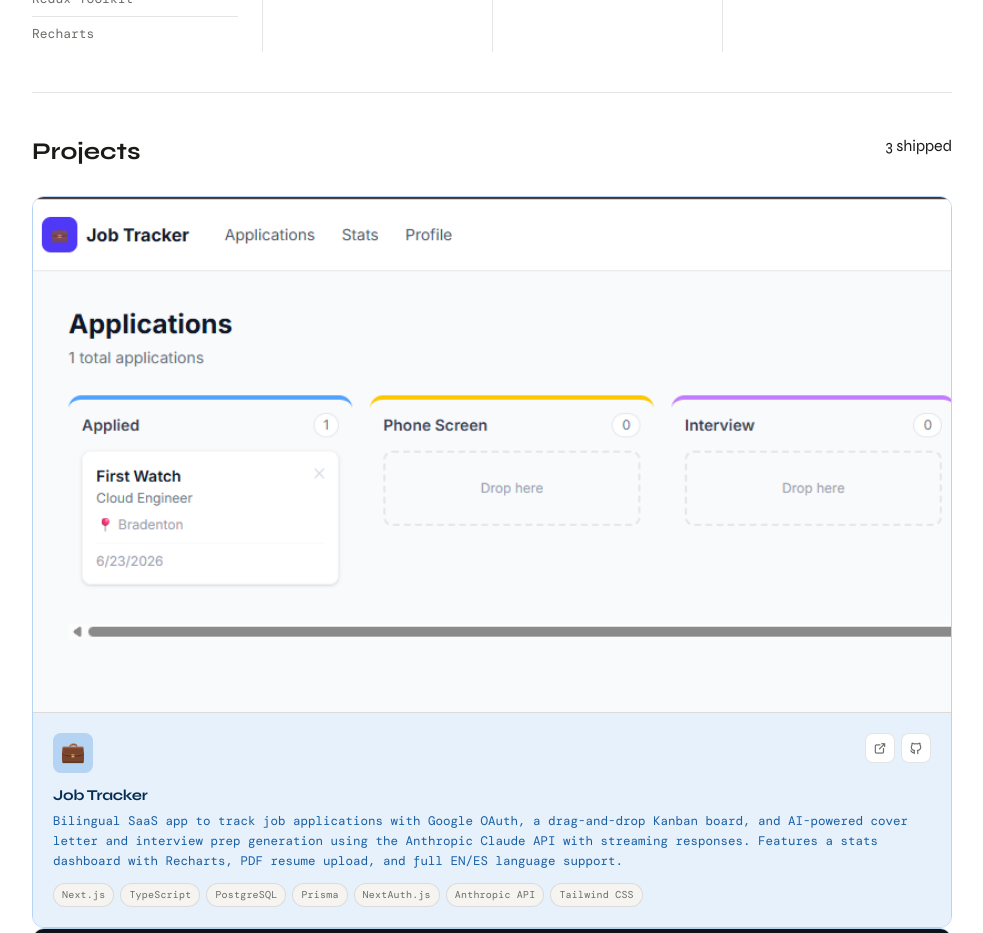
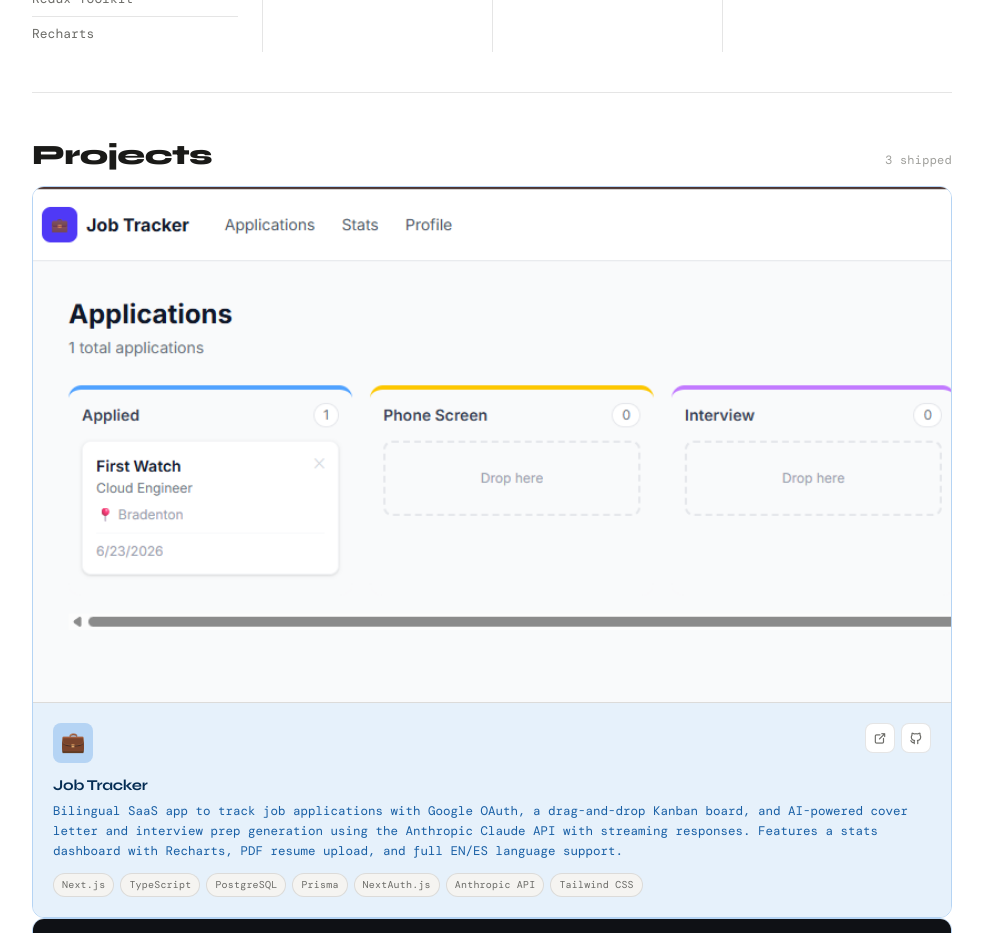
Before and after one commit to EricMerida/Portfolio, a React (Vite) app: page / in a window 1280 px wide. Shown: the part 2080-3013 px from the top of the page, without its empty margins (184-1167 px from the left). Built offline with nearby package versions, Linux system fonts and the light colour scheme; the HTML template or start-up script is replaced by a standard one; a web font is replaced by a local one.

Commit message:
Refactor Projects.module.css styles
Refactor CSS styles for header and add new styles for heading, count, and list.

```diff
--- a/src/components/Projects.module.css
+++ b/src/components/Projects.module.css
@@ -1,32 +1,24 @@
 .header {
   display: flex;
+  align-items: baseline;
   justify-content: space-between;
-  align-items: flex-start;
-  margin-bottom: 1.5rem;
+  margin-bottom: 0.5rem;
 }
 
-.badge {
-  display: inline-flex;
-  align-items: center;
-  gap: 5px;
-  font-family: var(--font-mono);
-  font-size: 11px;
-  color: var(--teal-800);
-  background: var(--teal-100);
-  border-radius: 100px;
-  padding: 3px 10px;
+.heading {
+  font-size: 28px;
+  font-weight: 800;
+  letter-spacing: -0.5px;
 }
 
-.dot {
-  display: block;
-  width: 5px;
-  height: 5px;
-  border-radius: 50%;
-  background: var(--teal-600);
+.count {
+  font-family: var(--font-mono);
+  font-size: 12px;
+  color: var(--color-text-tertiary);
+  letter-spacing: 0.02em;
 }
 
-.grid {
-  display: grid;
-  grid-template-columns: 1fr;
-  gap: 12px;
+.list {
+  display: flex;
+  flex-direction: column;
 }
```
